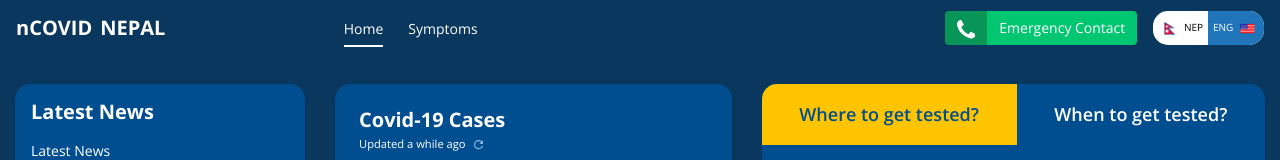
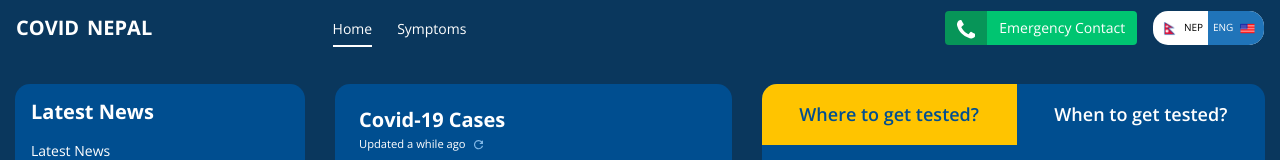
Before and after one commit to Fusemachines/covid-nepal-web, a React (Create React App) app: page / in a window 1280 px wide. Shown: the top 160 px of the page. Built offline with nearby package versions, Linux system fonts and the light colour scheme; no server answers.

Commit message:
title changes

```diff
--- a/public/index.html
+++ b/public/index.html
@@ -24,7 +24,7 @@
       work correctly both with client-side routing and a non-root public URL.
       Learn how to configure a non-root public URL by running `npm run build`.
     -->
-    <title>nCOVID Nepal</title>
+    <title>COVID Nepal</title>
 
     <link
       rel="stylesheet"
--- a/src/components/Navbar/Navbar.tsx
+++ b/src/components/Navbar/Navbar.tsx
@@ -21,7 +21,7 @@ const Navbar: FC<INavbarProps> = props => {
       <Navigation collapseOnSelect expand="lg" fixed="top" bg="dark" variant="dark">
         <Link to={routes.DASHBOARD}>
           <Navigation.Brand className="font-weight-bold">
-            <span className="mr-2">nCOVID</span>
+            <span className="mr-2">COVID</span>
             <span>NEPAL</span>
           </Navigation.Brand>
         </Link>
```
